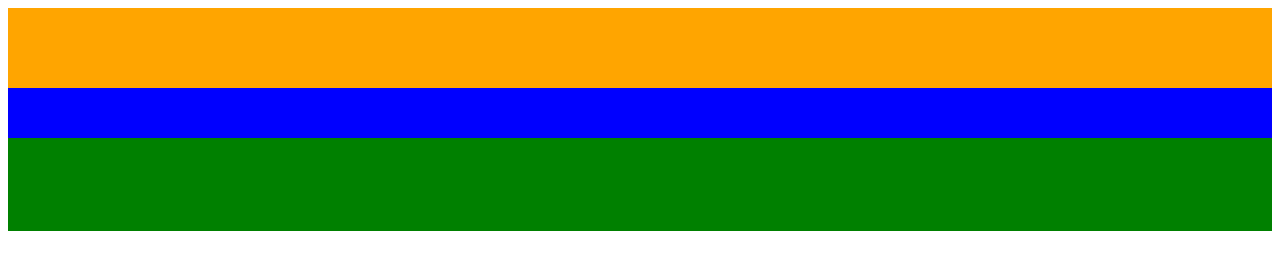
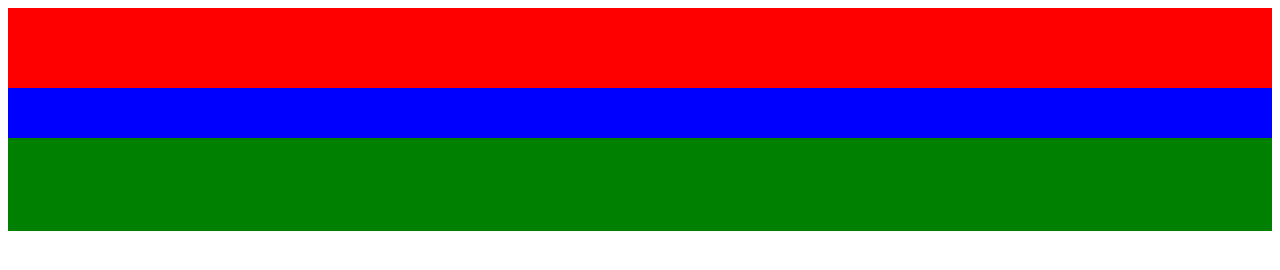
Before and after one commit to Eric0149/eric0149.github.io, a plain HTML site: page aftersign-in.html in a window 1280 px wide. Drawn offline with Linux system fonts and the light colour scheme.

```diff
--- a/aftersign-in.html
+++ b/aftersign-in.html
@@ -19,7 +19,7 @@
 
     <body>
         <div class="main">
-            <div style="background-color: orange;height: 80px;">
+            <div style="background-color: red;height: 80px;">
 
             </div>
             <div style="background-color: blue;height: 50px;">
```
